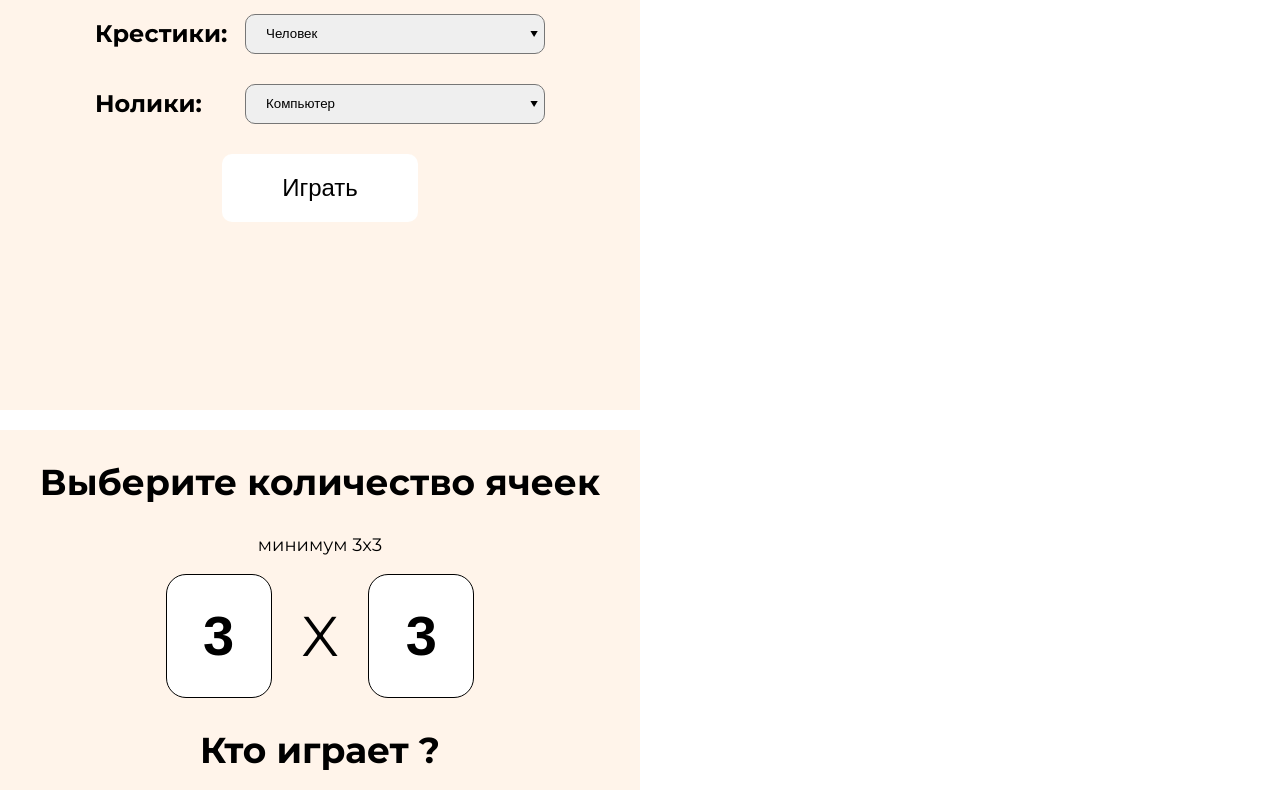
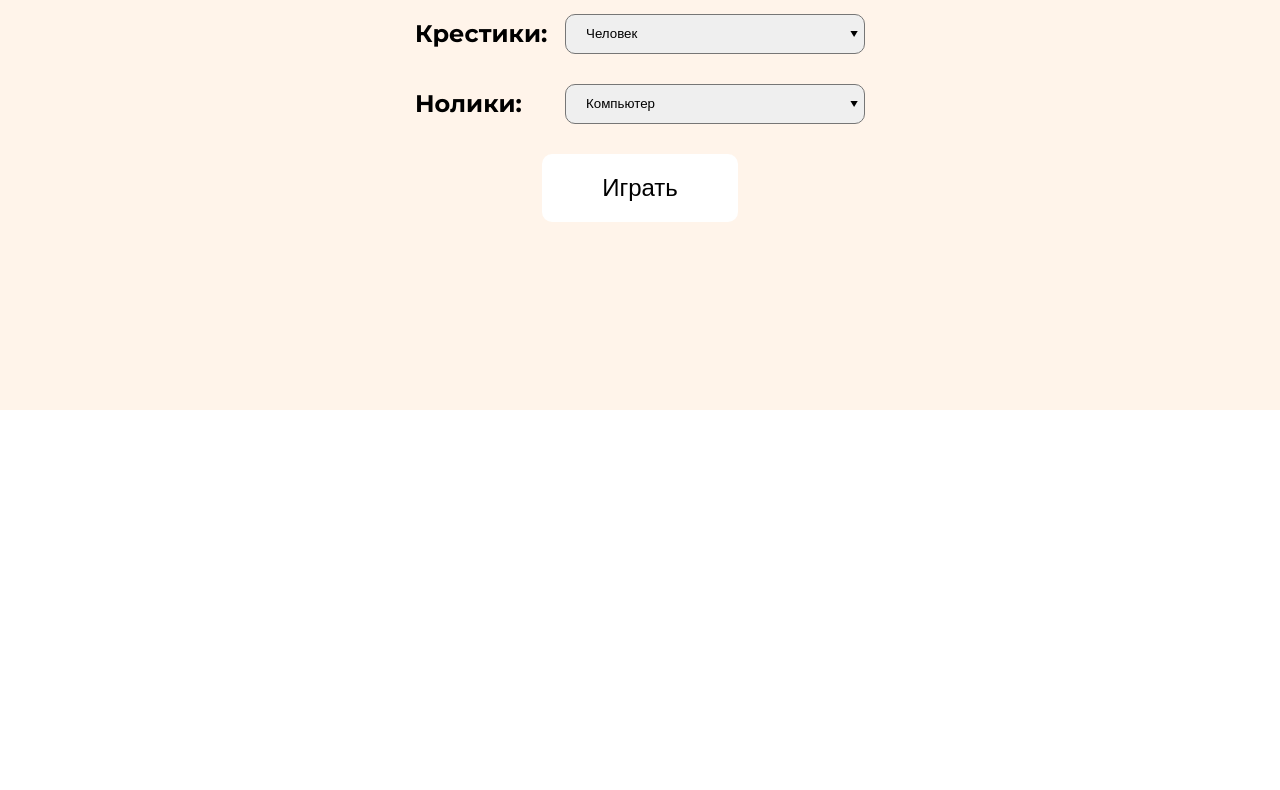
Before and after one commit to BalabaevRV/simpleJSGames, a website with bundled scripts: page dev/index.html in a window 1280 px wide. Shown: the part 358-1148 px from the top of the page. After the commit the page ends 800 px from the top, so only its background shows below. Built offline with nearby package versions, Linux system fonts and the light colour scheme.

Commit message:
remove second screen

```diff
--- a/dev/index.html
+++ b/dev/index.html
@@ -9,7 +9,6 @@
 </head>
 <body>
     <div id="ticTacToe"></div>
-    <div id="ticTacToe2"></div>
     <script src="/scripts/ticTacToe.js" type="module"></script>
 </body>
 </html>
--- a/dev/scripts/ticTacToe.js
+++ b/dev/scripts/ticTacToe.js
@@ -3,7 +3,6 @@
 import domManipulations from './domManipulations.js';
 
 const $ticTacToeArea = document.querySelector("#ticTacToe");
-const $ticTacToeArea2 = document.querySelector("#ticTacToe2");
 const errorMessageNotFounded = "Area for game not founded. Create html node with id=ticTacToe";
 
 class ticTacToeGame {
@@ -352,7 +351,6 @@ class ticTacToeGame {
 
 if ($ticTacToeArea) {
     console.log(new ticTacToeGame($ticTacToeArea));
-    console.log(new ticTacToeGame($ticTacToeArea2));
 } else {
     console.error (errorMessageNotFounded);
 }
--- a/dev/styles/ticTacToe.css
+++ b/dev/styles/ticTacToe.css
@@ -9,9 +9,8 @@ body {
 }
 
 
-#ticTacToe, #ticTacToe2 {
+#ticTacToe {
     font-family: Montserrat;
-    width: 50%;
     height: 768px;
     position: relative;
     overflow: auto;
```
